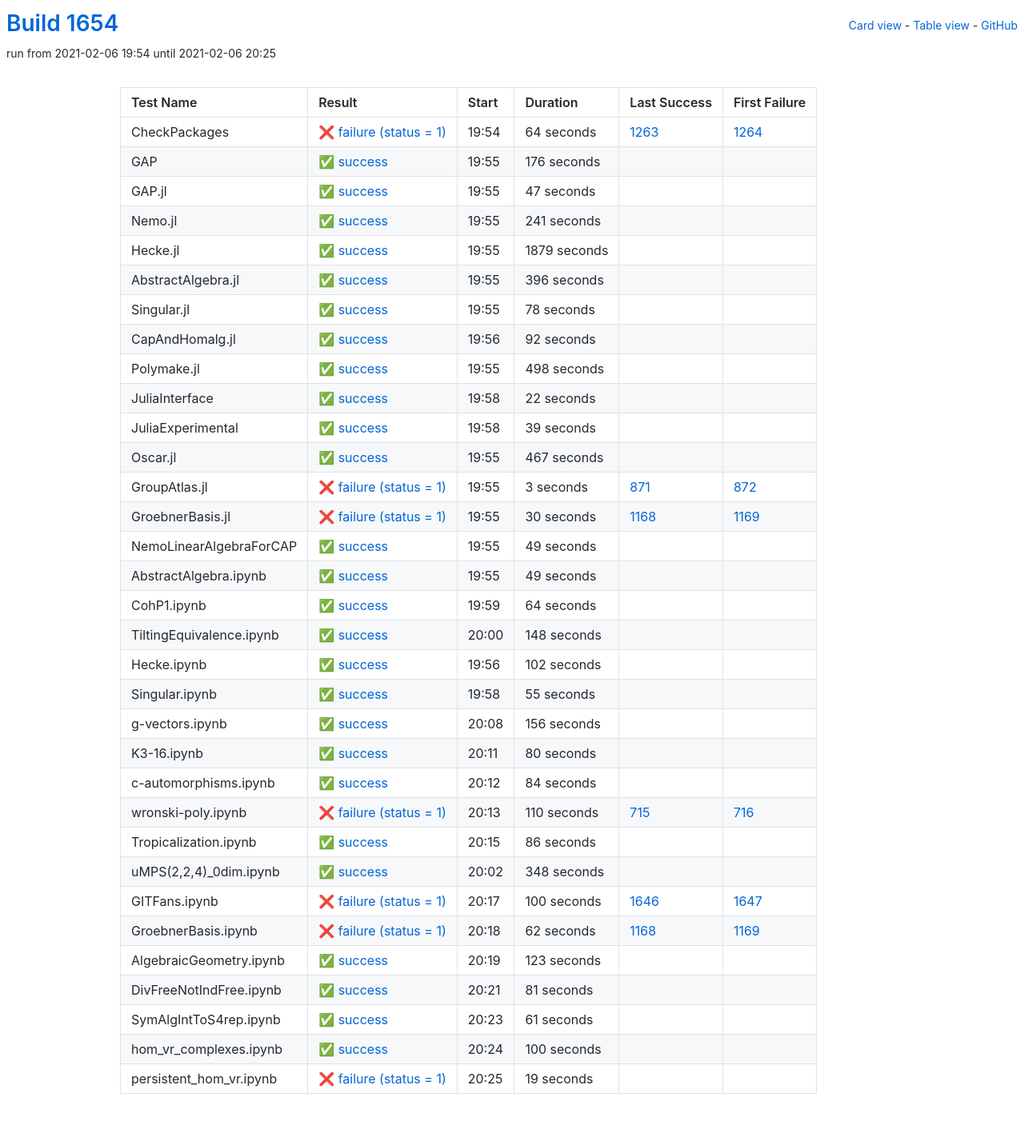
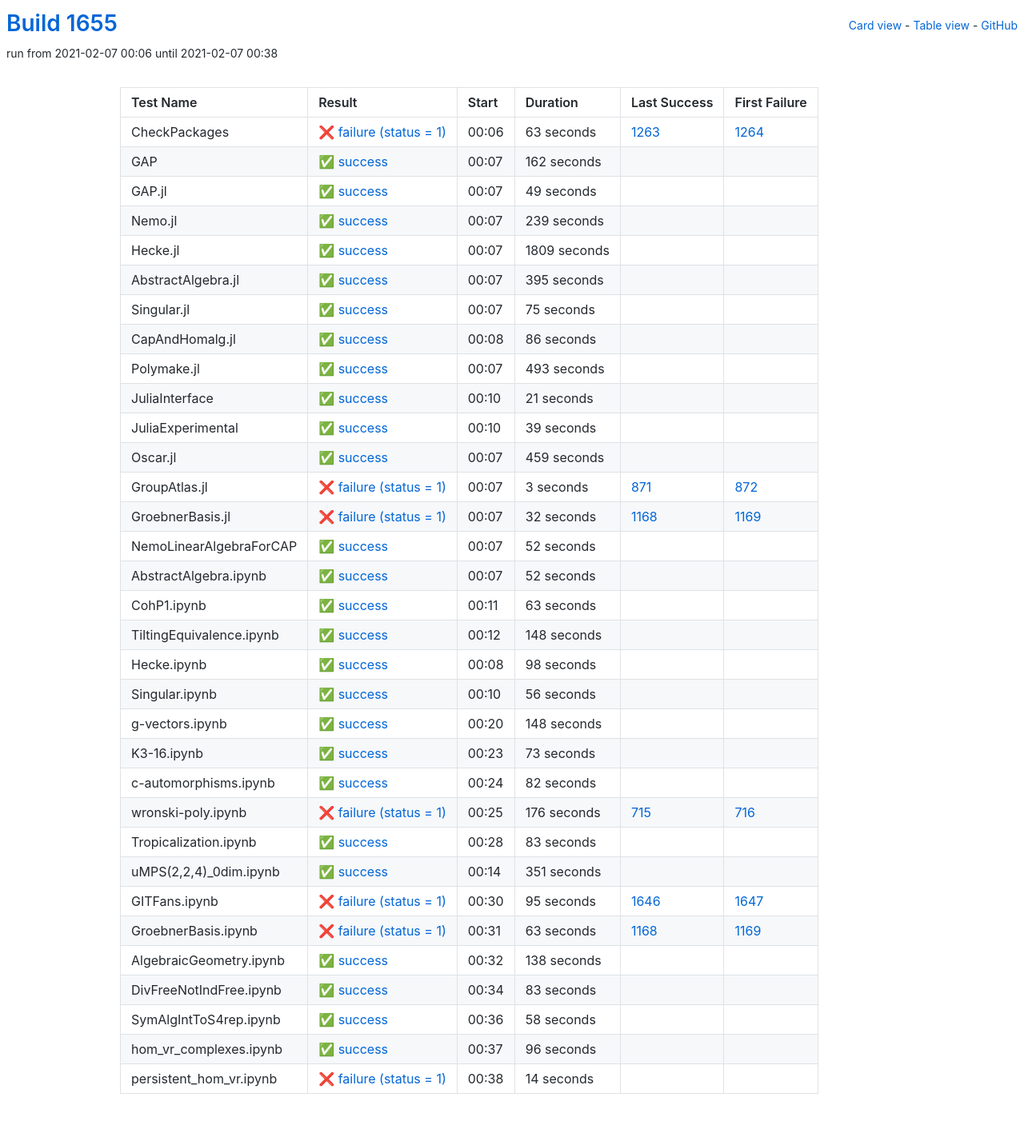
Before and after one commit to oscar-system/oscar-ci-status-stable, a Jekyll site: the page built from table.html, in a window 1280 px wide. Shown: the whole page at 80% size. Built offline with Jekyll 4.4.1, drawn with Linux system fonts in a browser that asks for light colours.

Commit message:
Build #1655

```diff
--- a/_data/ci.yml
+++ b/_data/ci.yml
@@ -1,6 +1,6 @@
 ---
-build: 1654
-build_url: https://oscarci.mathematik.uni-kl.de/job/oscar-stable/1654/
+build: 1655
+build_url: https://oscarci.mathematik.uni-kl.de/job/oscar-stable/1655/
 job: oscar-stable
 organization: oscar-system
 repo: oscar-ci-status-stable
@@ -8,128 +8,128 @@ repourl: https://github.com/oscar-system/oscar-ci-status-stable
 tests:
 - name: CheckPackages
   id: checkpackages
-  log: https://oscarci.mathematik.uni-kl.de/job/oscar-stable/1654/artifact/logs/build-1654/CheckPackages.log
-  start: 2021-02-06 19:54
+  log: https://oscarci.mathematik.uni-kl.de/job/oscar-stable/1655/artifact/logs/build-1655/CheckPackages.log
+  start: 2021-02-07 00:06
   success: false
   exitcode: 1
   status: failure
-  duration: 64
+  duration: 63
   last_success: 1263
   last_success_url: https://oscarci.mathematik.uni-kl.de/job/oscar-stable/1263/
   first_failure: 1264
   first_failure_url: https://oscarci.mathematik.uni-kl.de/job/oscar-stable/1264/
 - name: GAP
   id: gap
-  log: https://oscarci.mathematik.uni-kl.de/job/oscar-stable/1654/artifact/logs/build-1654/GAP.log
-  start: 2021-02-06 19:55
+  log: https://oscarci.mathematik.uni-kl.de/job/oscar-stable/1655/artifact/logs/build-1655/GAP.log
+  start: 2021-02-07 00:07
   success: true
   exitcode: 0
   status: success
-  duration: 176
+  duration: 162
   last_success: false
   last_success_url:
   first_failure: false
   first_failure_url:
 - name: GAP.jl
   id: gap-jl
-  log: https://oscarci.mathematik.uni-kl.de/job/oscar-stable/1654/artifact/logs/build-1654/GAP.jl.log
-  start: 2021-02-06 19:55
+  log: https://oscarci.mathematik.uni-kl.de/job/oscar-stable/1655/artifact/logs/build-1655/GAP.jl.log
+  start: 2021-02-07 00:07
   success: true
   exitcode: 0
   status: success
-  duration: 47
+  duration: 49
   last_success: false
   last_success_url:
   first_failure: false
   first_failure_url:
 - name: Nemo.jl
   id: nemo-jl
-  log: https://oscarci.mathematik.uni-kl.de/job/oscar-stable/1654/artifact/logs/build-1654/Nemo.jl.log
-  start: 2021-02-06 19:55
+  log: https://oscarci.mathematik.uni-kl.de/job/oscar-stable/1655/artifact/logs/build-1655/Nemo.jl.log
+  start: 2021-02-07 00:07
   success: true
   exitcode: 0
   status: success
-  duration: 241
+  duration: 239
   last_success: false
   last_success_url:
   first_failure: false
   first_failure_url:
 - name: Hecke.jl
   id: hecke-jl
-  log: https://oscarci.mathematik.uni-kl.de/job/oscar-stable/1654/artifact/logs/build-1654/Hecke.jl.log
-  start: 2021-02-06 19:55
+  log: https://oscarci.mathematik.uni-kl.de/job/oscar-stable/1655/artifact/logs/build-1655/Hecke.jl.log
+  start: 2021-02-07 00:07
   success: true
   exitcode: 0
   status: success
-  duration: 1879
+  duration: 1809
   last_success: false
   last_success_url:
   first_failure: false
   first_failure_url:
 - name: AbstractAlgebra.jl
   id: abstractalgebra-jl
-  log: https://oscarci.mathematik.uni-kl.de/job/oscar-stable/1654/artifact/logs/build-1654/AbstractAlgebra.jl.log
-  start: 2021-02-06 19:55
+  log: https://oscarci.mathematik.uni-kl.de/job/oscar-stable/1655/artifact/logs/build-1655/AbstractAlgebra.jl.log
+  start: 2021-02-07 00:07
   success: true
   exitcode: 0
   status: success
-  duration: 396
+  duration: 395
   last_success: false
   last_success_url:
   first_failure: false
   first_failure_url:
 - name: Singular.jl
   id: singular-jl
-  log: https://oscarci.mathematik.uni-kl.de/job/oscar-stable/1654/artifact/logs/build-1654/Singular.jl.log
-  start: 2021-02-06 19:55
+  log: https://oscarci.mathematik.uni-kl.de/job/oscar-stable/1655/artifact/logs/build-1655/Singular.jl.log
+  start: 2021-02-07 00:07
   success: true
   exitcode: 0
   status: success
-  duration: 78
+  duration: 75
   last_success: false
   last_success_url:
   first_failure: false
   first_failure_url:
 - name: CapAndHomalg.jl
   id: capandhomalg-jl
-  log: https://oscarci.mathematik.uni-kl.de/job/oscar-stable/1654/artifact/logs/build-1654/CapAndHomalg.jl.log
-  start: 2021-02-06 19:56
+  log: https://oscarci.mathematik.uni-kl.de/job/oscar-stable/1655/artifact/logs/build-1655/CapAndHomalg.jl.log
+  start: 2021-02-07 00:08
   success: true
   exitcode: 0
   status: success
-  duration: 92
+  duration: 86
   last_success: false
   last_success_url:
   first_failure: false
   first_failure_url:
 - name: Polymake.jl
   id: polymake-jl
-  log: https://oscarci.mathematik.uni-kl.de/job/oscar-stable/1654/artifact/logs/build-1654/Polymake.jl.log
-  start: 2021-02-06 19:55
+  log: https://oscarci.mathematik.uni-kl.de/job/oscar-stable/1655/artifact/logs/build-1655/Polymake.jl.log
+  start: 2021-02-07 00:07
   success: true
   exitcode: 0
   status: success
-  duration: 498
+  duration: 493
   last_success: false
   last_success_url:
   first_failure: false
   first_failure_url:
 - name: JuliaInterface
   id: juliainterface
-  log: https://oscarci.mathematik.uni-kl.de/job/oscar-stable/1654/artifact/logs/build-1654/JuliaInterface.log
-  start: 2021-02-06 19:58
+  log: https://oscarci.mathematik.uni-kl.de/job/oscar-stable/1655/artifact/logs/build-1655/JuliaInterface.log
+  start: 2021-02-07 00:10
   success: true
   exitcode: 0
   status: success
-  duration: 22
+  duration: 21
   last_success: false
   last_success_url:
   first_failure: false
   first_failure_url:
 - name: JuliaExperimental
   id: juliaexperimental
-  log: https://oscarci.mathematik.uni-kl.de/job/oscar-stable/1654/artifact/logs/build-1654/JuliaExperimental.log
-  start: 2021-02-06 19:58
+  log: https://oscarci.mathematik.uni-kl.de/job/oscar-stable/1655/artifact/logs/build-1655/JuliaExperimental.log
+  start: 2021-02-07 00:10
   success: true
   exitcode: 0
   status: success
@@ -140,20 +140,20 @@ tests:
   first_failure_url:
 - name: Oscar.jl
   id: oscar-jl
-  log: https://oscarci.mathematik.uni-kl.de/job/oscar-stable/1654/artifact/logs/build-1654/Oscar.jl.log
-  start: 2021-02-06 19:55
+  log: https://oscarci.mathematik.uni-kl.de/job/oscar-stable/1655/artifact/logs/build-1655/Oscar.jl.log
+  start: 2021-02-07 00:07
   success: true
   exitcode: 0
   status: success
-  duration: 467
+  duration: 459
   last_success: false
   last_success_url:
   first_failure: false
   first_failure_url:
 - name: GroupAtlas.jl
   id: groupatlas-jl
-  log: https://oscarci.mathematik.uni-kl.de/job/oscar-stable/1654/artifact/logs/build-1654/GroupAtlas.jl.log
-  start: 2021-02-06 19:55
+  log: https://oscarci.mathematik.uni-kl.de/job/oscar-stable/1655/artifact/logs/build-1655/GroupAtlas.jl.log
+  start: 2021-02-07 00:07
   success: false
   exitcode: 1
   status: failure
@@ -164,56 +164,56 @@ tests:
   first_failure_url: https://oscarci.mathematik.uni-kl.de/job/oscar-stable/872/
 - name: GroebnerBasis.jl
   id: groebnerbasis-jl
-  log: https://oscarci.mathematik.uni-kl.de/job/oscar-stable/1654/artifact/logs/build-1654/GroebnerBasis.jl.log
-  start: 2021-02-06 19:55
+  log: https://oscarci.mathematik.uni-kl.de/job/oscar-stable/1655/artifact/logs/build-1655/GroebnerBasis.jl.log
+  start: 2021-02-07 00:07
   success: false
   exitcode: 1
   status: failure
-  duration: 30
+  duration: 32
   last_success: 1168
   last_success_url: https://oscarci.mathematik.uni-kl.de/job/oscar-stable/1168/
   first_failure: 1169
   first_failure_url: https://oscarci.mathematik.uni-kl.de/job/oscar-stable/1169/
 - name: NemoLinearAlgebraForCAP
   id: nemolinearalgebraforcap
-  log: https://oscarci.mathematik.uni-kl.de/job/oscar-stable/1654/artifact/logs/build-1654/NemoLinearAlgebraForCAP.log
-  start: 2021-02-06 19:55
+  log: https://oscarci.mathematik.uni-kl.de/job/oscar-stable/1655/artifact/logs/build-1655/NemoLinearAlgebraForCAP.log
+  start: 2021-02-07 00:07
   success: true
   exitcode: 0
   status: success
-  duration: 49
+  duration: 52
   last_success: false
   last_success_url:
   first_failure: false
   first_failure_url:
 - name: AbstractAlgebra.ipynb
   id: abstractalgebra-ipynb
-  log: https://oscarci.mathematik.uni-kl.de/job/oscar-stable/1654/artifact/logs/build-1654/AbstractAlgebra.ipynb.log
-  start: 2021-02-06 19:55
+  log: https://oscarci.mathematik.uni-kl.de/job/oscar-stable/1655/artifact/logs/build-1655/AbstractAlgebra.ipynb.log
+  start: 2021-02-07 00:07
   success: true
   exitcode: 0
   status: success
-  duration: 49
+  duration: 52
   last_success: false
   last_success_url:
   first_failure: false
   first_failure_url:
 - name: CohP1.ipynb
   id: cohp1-ipynb
-  log: https://oscarci.mathematik.uni-kl.de/job/oscar-stable/1654/artifact/logs/build-1654/CohP1.ipynb.log
-  start: 2021-02-06 19:59
+  log: https://oscarci.mathematik.uni-kl.de/job/oscar-stable/1655/artifact/logs/build-1655/CohP1.ipynb.log
+  start: 2021-02-07 00:11
   success: true
   exitcode: 0
   status: success
-  duration: 64
+  duration: 63
   last_success: false
   last_success_url:
   first_failure: false
   first_failure_url:
 - name: TiltingEquivalence.ipynb
   id: tiltingequivalence-ipynb
-  log: https://oscarci.mathematik.uni-kl.de/job/oscar-stable/1654/artifact/logs/build-1654/TiltingEquivalence.ipynb.log
-  start: 2021-02-06 20:00
+  log: https://oscarci.mathematik.uni-kl.de/job/oscar-stable/1655/artifact/logs/build-1655/TiltingEquivalence.ipynb.log
+  start: 2021-02-07 00:12
   success: true
   exitcode: 0
   status: success
@@ -224,180 +224,180 @@ tests:
   first_failure_url:
 - name: Hecke.ipynb
   id: hecke-ipynb
-  log: https://oscarci.mathematik.uni-kl.de/job/oscar-stable/1654/artifact/logs/build-1654/Hecke.ipynb.log
-  start: 2021-02-06 19:56
+  log: https://oscarci.mathematik.uni-kl.de/job/oscar-stable/1655/artifact/logs/build-1655/Hecke.ipynb.log
+  start: 2021-02-07 00:08
   success: true
   exitcode: 0
   status: success
-  duration: 102
+  duration: 98
   last_success: false
   last_success_url:
   first_failure: false
   first_failure_url:
 - name: Singular.ipynb
   id: singular-ipynb
-  log: https://oscarci.mathematik.uni-kl.de/job/oscar-stable/1654/artifact/logs/build-1654/Singular.ipynb.log
-  start: 2021-02-06 19:58
+  log: https://oscarci.mathematik.uni-kl.de/job/oscar-stable/1655/artifact/logs/build-1655/Singular.ipynb.log
+  start: 2021-02-07 00:10
   success: true
   exitcode: 0
   status: success
-  duration: 55
+  duration: 56
   last_success: false
   last_success_url:
   first_failure: false
   first_failure_url:
 - name: g-vectors.ipynb
   id: g-vectors-ipynb
-  log: https://oscarci.mathematik.uni-kl.de/job/oscar-stable/1654/artifact/logs/build-1654/g-vectors.ipynb.log
-  start: 2021-02-06 20:08
+  log: https://oscarci.mathematik.uni-kl.de/job/oscar-stable/1655/artifact/logs/build-1655/g-vectors.ipynb.log
+  start: 2021-02-07 00:20
   success: true
   exitcode: 0
   status: success
-  duration: 156
+  duration: 148
   last_success: false
   last_success_url:
   first_failure: false
   first_failure_url:
 - name: K3-16.ipynb
   id: k3-16-ipynb
-  log: https://oscarci.mathematik.uni-kl.de/job/oscar-stable/1654/artifact/logs/build-1654/K3-16.ipynb.log
-  start: 2021-02-06 20:11
+  log: https://oscarci.mathematik.uni-kl.de/job/oscar-stable/1655/artifact/logs/build-1655/K3-16.ipynb.log
+  start: 2021-02-07 00:23
   success: true
   exitcode: 0
   status: success
-  duration: 80
+  duration: 73
   last_success: false
   last_success_url:
   first_failure: false
   first_failure_url:
 - name: c-automorphisms.ipynb
   id: c-automorphisms-ipynb
-  log: https://oscarci.mathematik.uni-kl.de/job/oscar-stable/1654/artifact/logs/build-1654/c-automorphisms.ipynb.log
-  start: 2021-02-06 20:12
+  log: https://oscarci.mathematik.uni-kl.de/job/oscar-stable/1655/artifact/logs/build-1655/c-automorphisms.ipynb.log
+  start: 2021-02-07 00:24
   success: true
   exitcode: 0
   status: success
-  duration: 84
+  duration: 82
   last_success: false
   last_success_url:
   first_failure: false
   first_failure_url:
 - name: wronski-poly.ipynb
   id: wronski-poly-ipynb
-  log: https://oscarci.mathematik.uni-kl.de/job/oscar-stable/1654/artifact/logs/build-1654/wronski-poly.ipynb.log
-  start: 2021-02-06 20:13
+  log: https://oscarci.mathematik.uni-kl.de/job/oscar-stable/1655/artifact/logs/build-1655/wronski-poly.ipynb.log
+  start: 2021-02-07 00:25
   success: false
   exitcode: 1
   status: failure
-  duration: 110
+  duration: 176
   last_success: 715
   last_success_url: https://oscarci.mathematik.uni-kl.de/job/oscar-stable/715/
   first_failure: 716
   first_failure_url: https://oscarci.mathematik.uni-kl.de/job/oscar-stable/716/
 - name: Tropicalization.ipynb
   id: tropicalization-ipynb
-  log: https://oscarci.mathematik.uni-kl.de/job/oscar-stable/1654/artifact/logs/build-1654/Tropicalization.ipynb.log
-  start: 2021-02-06 20:15
+  log: https://oscarci.mathematik.uni-kl.de/job/oscar-stable/1655/artifact/logs/build-1655/Tropicalization.ipynb.log
+  start: 2021-02-07 00:28
   success: true
   exitcode: 0
   status: success
-  duration: 86
+  duration: 83
   last_success: false
   last_success_url:
   first_failure: false
   first_failure_url:
 - name: uMPS(2,2,4)_0dim.ipynb
   id: umps-2-2-4-0dim-ipynb
-  log: https://oscarci.mathematik.uni-kl.de/job/oscar-stable/1654/artifact/logs/build-1654/uMPS-2-2-4-_0dim.ipynb.log
-  start: 2021-02-06 20:02
+  log: https://oscarci.mathematik.uni-kl.de/job/oscar-stable/1655/artifact/logs/build-1655/uMPS-2-2-4-_0dim.ipynb.log
+  start: 2021-02-07 00:14
   success: true
   exitcode: 0
   status: success
-  duration: 348
+  duration: 351
   last_success: false
   last_success_url:
   first_failure: false
   first_failure_url:
 - name: GITFans.ipynb
   id: gitfans-ipynb
-  log: https://oscarci.mathematik.uni-kl.de/job/oscar-stable/1654/artifact/logs/build-1654/GITFans.ipynb.log
-  start: 2021-02-06 20:17
+  log: https://oscarci.mathematik.uni-kl.de/job/oscar-stable/1655/artifact/logs/build-1655/GITFans.ipynb.log
+  start: 2021-02-07 00:30
   success: false
   exitcode: 1
   status: failure
-  duration: 100
+  duration: 95
   last_success: 1646
   last_success_url: https://oscarci.mathematik.uni-kl.de/job/oscar-stable/1646/
   first_failure: 1647
   first_failure_url: https://oscarci.mathematik.uni-kl.de/job/oscar-stable/1647/
 - name: GroebnerBasis.ipynb
   id: groebnerbasis-ipynb
-  log: https://oscarci.mathematik.uni-kl.de/job/oscar-stable/1654/artifact/logs/build-1654/GroebnerBasis.ipynb.log
-  start: 2021-02-06 20:18
+  log: https://oscarci.mathematik.uni-kl.de/job/oscar-stable/1655/artifact/logs/build-1655/GroebnerBasis.ipynb.log
+  start: 2021-02-07 00:31
   success: false
   exitcode: 1
   status: failure
-  duration: 62
+  duration: 63
   last_success: 1168
   last_success_url: https://oscarci.mathematik.uni-kl.de/job/oscar-stable/1168/
   first_failure: 1169
   first_failure_url: https://oscarci.mathematik.uni-kl.de/job/oscar-stable/1169/
 - name: AlgebraicGeometry.ipynb
   id: algebraicgeometry-ipynb
-  log: https://oscarci.mathematik.uni-kl.de/job/oscar-stable/1654/artifact/logs/build-1654/AlgebraicGeometry.ipynb.log
-  start: 2021-02-06 20:19
+  log: https://oscarci.mathematik.uni-kl.de/job/oscar-stable/1655/artifact/logs/build-1655/AlgebraicGeometry.ipynb.log
+  start: 2021-02-07 00:32
   success: true
   exitcode: 0
   status: success
-  duration: 123
+  duration: 138
   last_success: false
   last_success_url:
   first_failure: false
   first_failure_url:
 - name: DivFreeNotIndFree.ipynb
   id: divfreenotindfree-ipynb
-  log: https://oscarci.mathematik.uni-kl.de/job/oscar-stable/1654/artifact/logs/build-1654/DivFreeNotIndFree.ipynb.log
-  start: 2021-02-06 20:21
+  log: https://oscarci.mathematik.uni-kl.de/job/oscar-stable/1655/artifact/logs/build-1655/DivFreeNotIndFree.ipynb.log
+  start: 2021-02-07 00:34
   success: true
   exitcode: 0
   status: success
-  duration: 81
+  duration: 83
   last_success: false
   last_success_url:
   first_failure: false
   first_failure_url:
 - name: SymAlgIntToS4rep.ipynb
   id: symalginttos4rep-ipynb
-  log: https://oscarci.mathematik.uni-kl.de/job/oscar-stable/1654/artifact/logs/build-1654/SymAlgIntToS4rep.ipynb.log
-  start: 2021-02-06 20:23
+  log: https://oscarci.mathematik.uni-kl.de/job/oscar-stable/1655/artifact/logs/build-1655/SymAlgIntToS4rep.ipynb.log
+  start: 2021-02-07 00:36
   success: true
   exitcode: 0
   status: success
-  duration: 61
+  duration: 58
   last_success: false
   last_success_url:
   first_failure: false
   first_failure_url:
 - name: hom_vr_complexes.ipynb
   id: hom-vr-complexes-ipynb
-  log: https://oscarci.mathematik.uni-kl.de/job/oscar-stable/1654/artifact/logs/build-1654/hom_vr_complexes.ipynb.log
-  start: 2021-02-06 20:24
+  log: https://oscarci.mathematik.uni-kl.de/job/oscar-stable/1655/artifact/logs/build-1655/hom_vr_complexes.ipynb.log
+  start: 2021-02-07 00:37
   success: true
   exitcode: 0
   status: success
-  duration: 100
+  duration: 96
   last_success: false
   last_success_url:
   first_failure: false
   first_failure_url:
 - name: persistent_hom_vr.ipynb
   id: persistent-hom-vr-ipynb
-  log: https://oscarci.mathematik.uni-kl.de/job/oscar-stable/1654/artifact/logs/build-1654/persistent_hom_vr.ipynb.log
-  start: 2021-02-06 20:25
+  log: https://oscarci.mathematik.uni-kl.de/job/oscar-stable/1655/artifact/logs/build-1655/persistent_hom_vr.ipynb.log
+  start: 2021-02-07 00:38
   success: false
   exitcode: 1
   status: failure
-  duration: 19
+  duration: 14
   last_success: false
   last_success_url:
   first_failure: false
```
Also changed, not shown: README.md.
